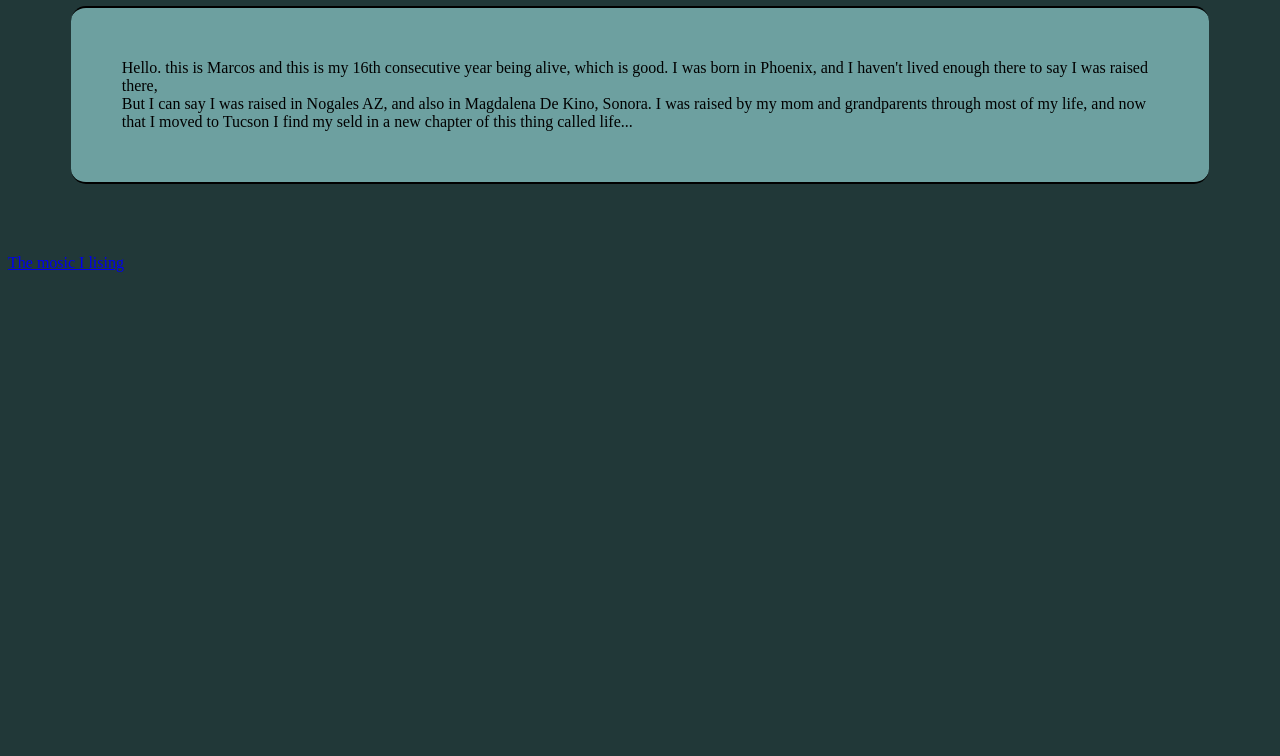
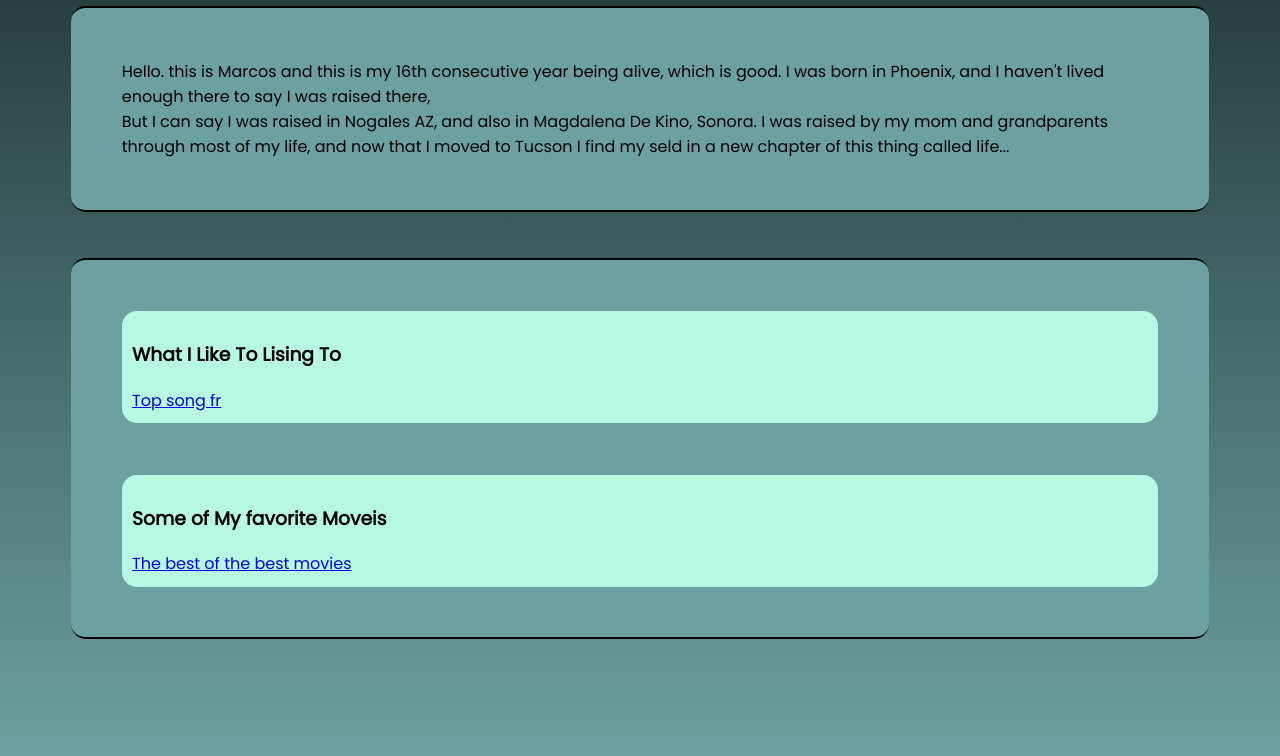
Before and after one commit to MarcosBonillas/About-Me-, a plain HTML site: page index.html in a window 1280 px wide. Shown: the part 60-816 px from the top of the page. Drawn offline with Linux system fonts and the light colour scheme; a web font is replaced by a local one.

Commit message:
Update 4 2/22/23

```diff
--- a/index.css
+++ b/index.css
@@ -1,9 +1,14 @@
+@import url('https://fonts.googleapis.com/css2?family=Poppins&display=swap');
+
+@import url('https://fonts.googleapis.com/css2?family=Labrada&family=Poppins&display=swap');
+
 h1 {
   text-align: center;
   background-color: rgb(109, 160, 160);
-  border-bottom-left-radius:15px ;
-  border-bottom-right-radius:15px ;
-  margin-top:0%;
+  border-bottom-left-radius: 15px;
+  border-bottom-right-radius: 15px;
+  margin-top: 0%;
+  font-family: Labrada;
 }
 
 p {
@@ -14,9 +19,40 @@ p {
   margin-right: 5%;
   padding: 4%;
   background-color: rgb(109, 160, 160);
+  font-family: Poppins;
 }
 
 body {
-  background-color: rgb(33, 56, 56);
+  /*background-color: rgb(33, 56, 56);*/
+  min-height: 100vh;
+  background: linear-gradient(rgb(33, 56, 56), rgb(109, 160, 160));
 
 }
+
+section {
+  background-color: rgb(109, 160, 160);
+  border-bottom: 2px solid black;
+  border-top: 2px solid black;
+  border-radius: 15px;
+  margin-left: 5%;
+  margin-right: 5%;
+  padding: 4%;
+  font-family: Poppins;
+  margin-top: 1%;
+}
+
+div {
+  background-color: rgb(183, 248, 227);
+  border-radius: 15px;
+}
+
+#div1 {
+  padding: 1%;
+
+}
+
+#div2 {
+  padding: 1%;
+  margin-top: 5%;
+
+}
--- a/index.html
+++ b/index.html
@@ -10,16 +10,31 @@
 </head>
 
 <body>
-  <h1>Somethings About Me</h1>
+  <h1> About Me</h1>
+
   <p>Hello. this is Marcos and this is my 16th consecutive year being alive, which is good. I was born in Phoenix, and I
     haven't lived enough there to say I was raised there,
     <br>But I can say I was raised in Nogales AZ, and also in Magdalena De Kino, Sonora. I was raised by my mom and
-    grandparents through most of my life, and now that I moved to Tucson I find my seld in a new chapter of this thing called life...
+    grandparents through most of my life, and now that I moved to Tucson I find my seld in a new chapter of this thing
+    called life...
   </p>
-  <br><br><br>
-  <div>
-  <a id="song link" href="songs.html"> The mosic I lising </a>
-  </div>
+  <br>
+  <section>
+    <div id="div1">
+    <h3> What I Like To Lising To </h2>
+      <a href="songs.html">Top song fr</a>
+
+    </div>
+
+    <div id="div2">
+    <h3>Some of My favorite Moveis</h2>
+    <a href="movies.html"> The best of the best movies </a>
+    </div>
+
+
+  </section>
+
+
 </body>
 
 </html>
```
